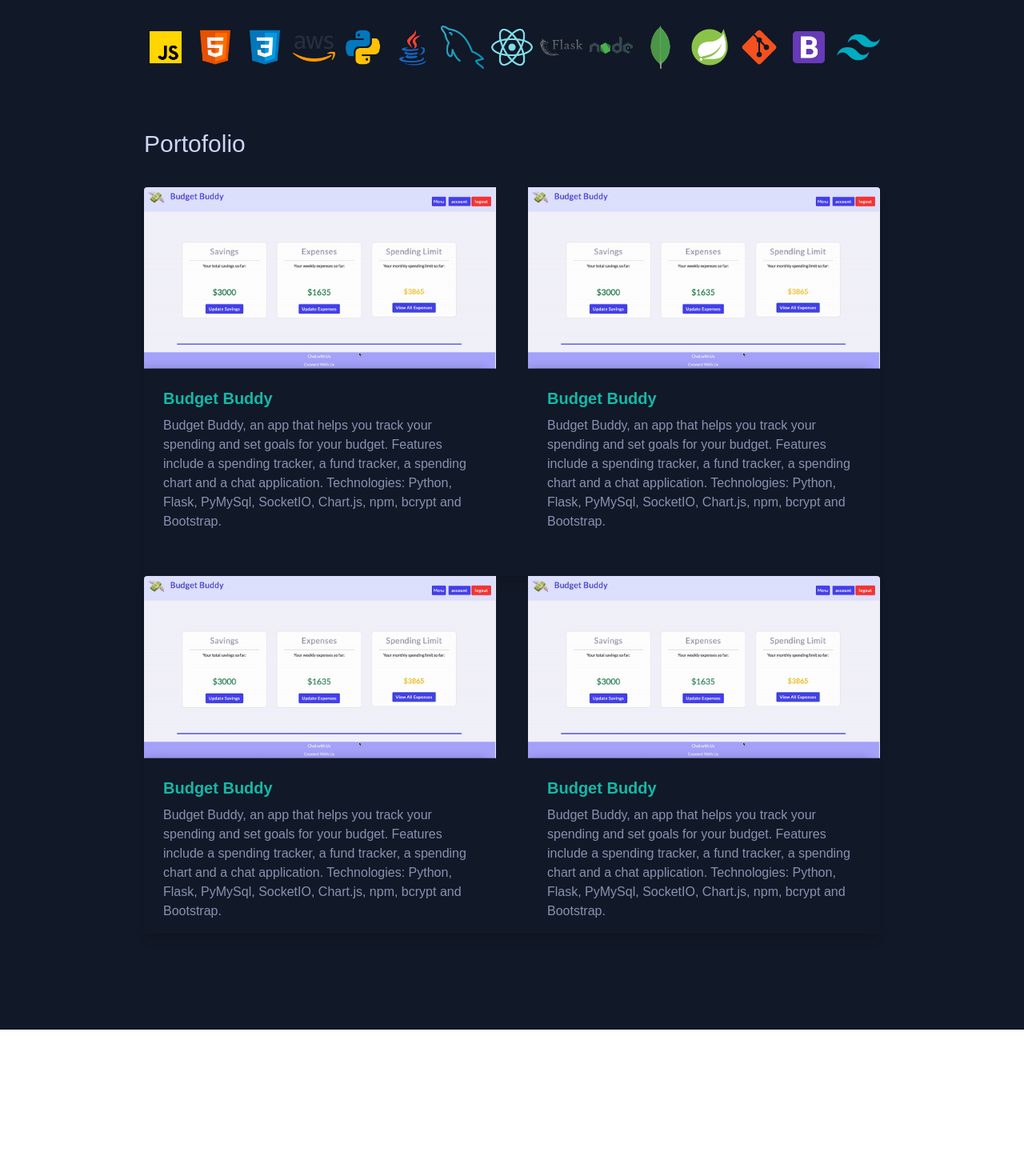
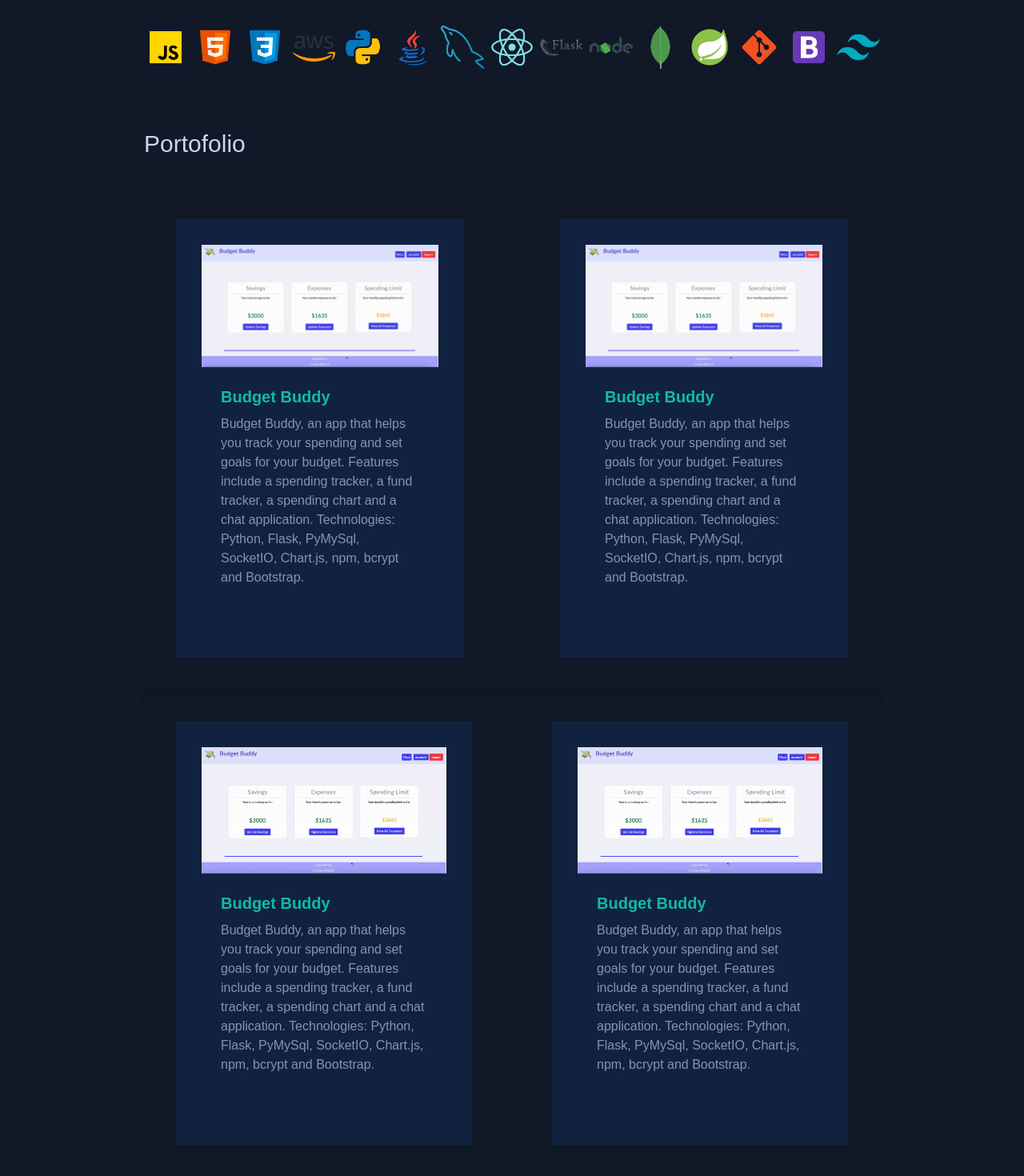
Before and after one commit to nisrinekane/portfolio, a Next.js app: page / in a window 1280 px wide. Shown: the part 1198-2668 px from the top of the page at 80% size. Before the commit the page ends 2485 px from the top, so only its background shows below. Built offline with nearby package versions, Linux system fonts and the light colour scheme.

Commit message:
fixed cards styling

```diff
--- a/pages/api/hello.js
+++ b/pages/api/hello.js
@@ -1,5 +1,5 @@
-// Next.js API route support: https://nextjs.org/docs/api-routes/introduction
+// // Next.js API route support: https://nextjs.org/docs/api-routes/introduction
 
-export default function handler(req, res) {
-  res.status(200).json({ name: 'John Doe' })
-}
+// export default function handler(req, res) {
+//   res.status(200).json({ name: 'John Doe' })
+// }
--- a/pages/index.js
+++ b/pages/index.js
@@ -86,7 +86,7 @@ export default function Home() {
             <h3 className="text-3xl py-1 text-custom-white mt-8 mb-8">Portofolio</h3>
             <div class="flex flex-row  rounded overflow-hidden shadow-lg gap-10">
               {/* budget buddy */}
-              <div>
+              <div className="m-10 bg-custom-blue p-8">
                 <Image src={budgetbuddy} alt="budget buddy" />
                 <div class="px-6 py-4">
                   <div class="font-bold text-xl mb-2 text-teal-500 text-left">Budget Buddy</div>
@@ -97,7 +97,7 @@ export default function Home() {
                 </div>
               </div>
               {/* budget buddy */}
-              <div>
+              <div className="m-10 bg-custom-blue p-8">
                 <Image src={budgetbuddy} alt="budget buddy" />
                 <div class="px-6 py-4">
                   <div class="font-bold text-xl mb-2 text-teal-500 text-left">Budget Buddy</div>
@@ -109,24 +109,24 @@ export default function Home() {
               </div>
             </div>
             {/* second line */}
-            <div class="flex flex-row  rounded overflow-hidden shadow-lg gap-10">
+            <div class="flex flex-row  rounded overflow-hidden shadow-lg gap-5">
               {/* budget buddy */}
-              <div>
+              <div className="m-10 bg-custom-blue p-8">
                 <Image src={budgetbuddy} alt="budget buddy" />
                 <div class="px-6 py-4">
                   <div class="font-bold text-xl mb-2 text-teal-500 text-left">Budget Buddy</div>
-                  <p class="text-custom-gray text-base text-left">
+                  <p class="text-custom-gray text-base text-left mb-10">
                     Budget Buddy, an app that helps you track your spending and set goals for your budget. Features include a spending tracker, a fund tracker, a spending chart and a chat application.
                     Technologies: Python, Flask, PyMySql, SocketIO, Chart.js, npm, bcrypt and Bootstrap.
                   </p>
                 </div>
               </div>
               {/* budget buddy */}
-              <div>
+              <div className="m-10 bg-custom-blue p-8">
                 <Image src={budgetbuddy} alt="budget buddy" />
                 <div class="px-6 py-4">
                   <div class="font-bold text-xl mb-2 text-teal-500 text-left">Budget Buddy</div>
-                  <p class="text-custom-gray text-base text-left">
+                  <p class="text-custom-gray text-base text-left mb-10">
                     Budget Buddy, an app that helps you track your spending and set goals for your budget. Features include a spending tracker, a fund tracker, a spending chart and a chat application.
                     Technologies: Python, Flask, PyMySql, SocketIO, Chart.js, npm, bcrypt and Bootstrap.
                   </p>
--- a/tailwind.config.js
+++ b/tailwind.config.js
@@ -14,6 +14,7 @@ module.exports = {
       colors: {
         "custom-white": "#ccd6f6",
         "custom-gray":"#8892b0",
+        "custom-blue": "#112240"
       },
       body: {
         padding: "50px"
```
